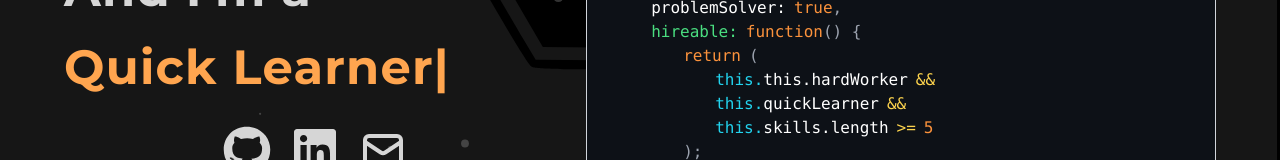
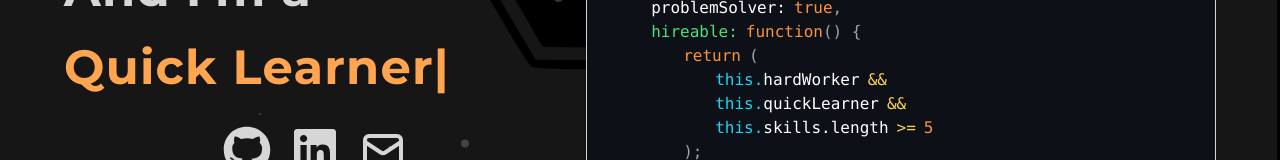
Before and after one commit to Osama-Jeb/finalPortolio, a React (Vite) app: page / in a window 1280 px wide. Shown: the part 484-644 px from the top of the page. Built offline with nearby package versions, Linux system fonts and the light colour scheme.

Commit message:
some types

```diff
--- a/src/sections/hero/Hero.jsx
+++ b/src/sections/hero/Hero.jsx
@@ -10,7 +10,7 @@ const Hero = () => {
 
     const traite = ['hardWorker', 'quickLearner', 'problemSolver'];
 
-    const prm = ['this.hardWorker', 'quickLearner'];
+    const prm = ['hardWorker', 'quickLearner'];
 
     const socials = [
         {
--- a/src/sections/navbar/Navbar.jsx
+++ b/src/sections/navbar/Navbar.jsx
@@ -17,9 +17,8 @@ const Navbar = () => {
                             {
                                 links.map((link, index) =>
                                     <li>
-                                        <a href={`#${link.toLowerCase()}`}>
-                                            <button className="btn btn-outline rounded-xl text-white">{link}
-                                            </button>
+                                        <a href={`#${link.toLowerCase()}`} className="btn btn-outline rounded-xl text-white">
+                                            {link}
                                         </a>
                                     </li>
                                 )
@@ -86,11 +85,11 @@ l-108 0 -36 -75 c-67 -143 -188 -232 -347 -256 -187 -29 -373 70 -459 243 -18
                         )
                     }
                 </div>
-            <motion.div
-                style={{ scaleX: scrollYProgress }}
-                className="bg-[#FFA54F] z-50 fixed bottom-0 left-0 h-[0.5vh] w-full">
+                <motion.div
+                    style={{ scaleX: scrollYProgress }}
+                    className="bg-[#FFA54F] z-50 fixed bottom-0 left-0 h-[0.5vh] w-full">
 
-            </motion.div>
+                </motion.div>
             </nav>
 
         </>
```
Also changed, not shown: src/App.jsx (+19 -0 lines), 1 other file (tests, documents, lock files or other folders).
